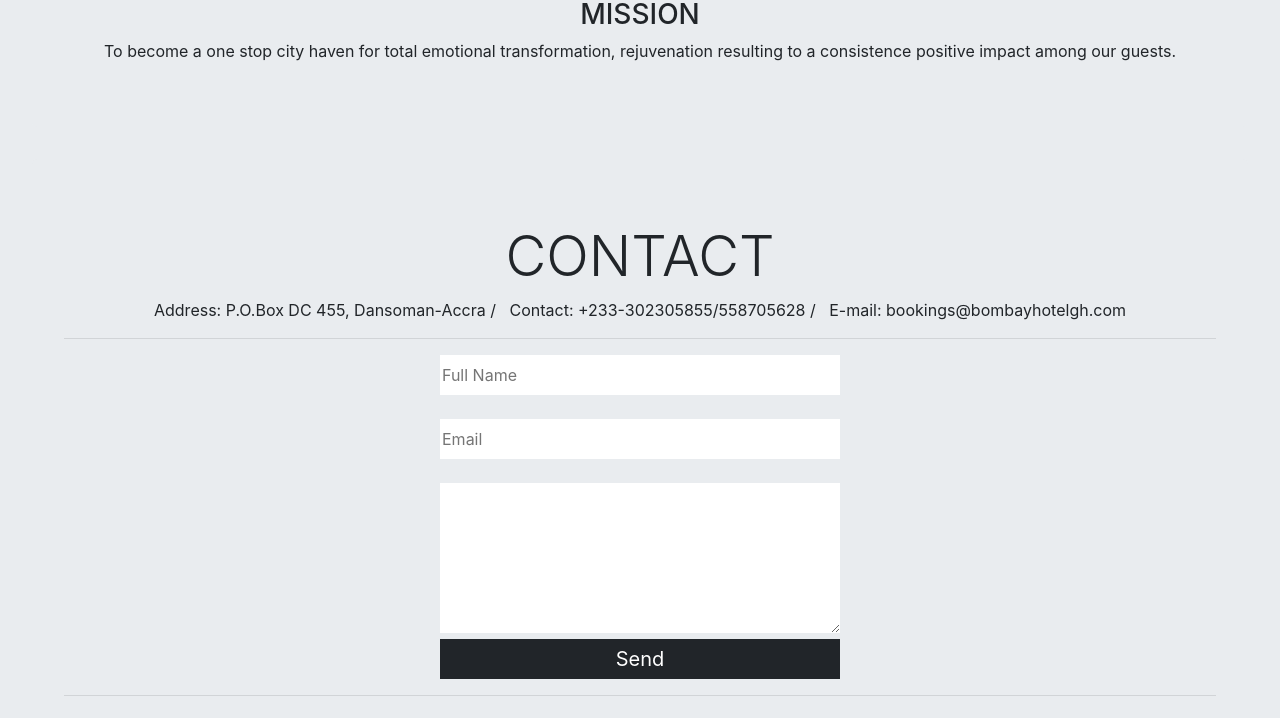
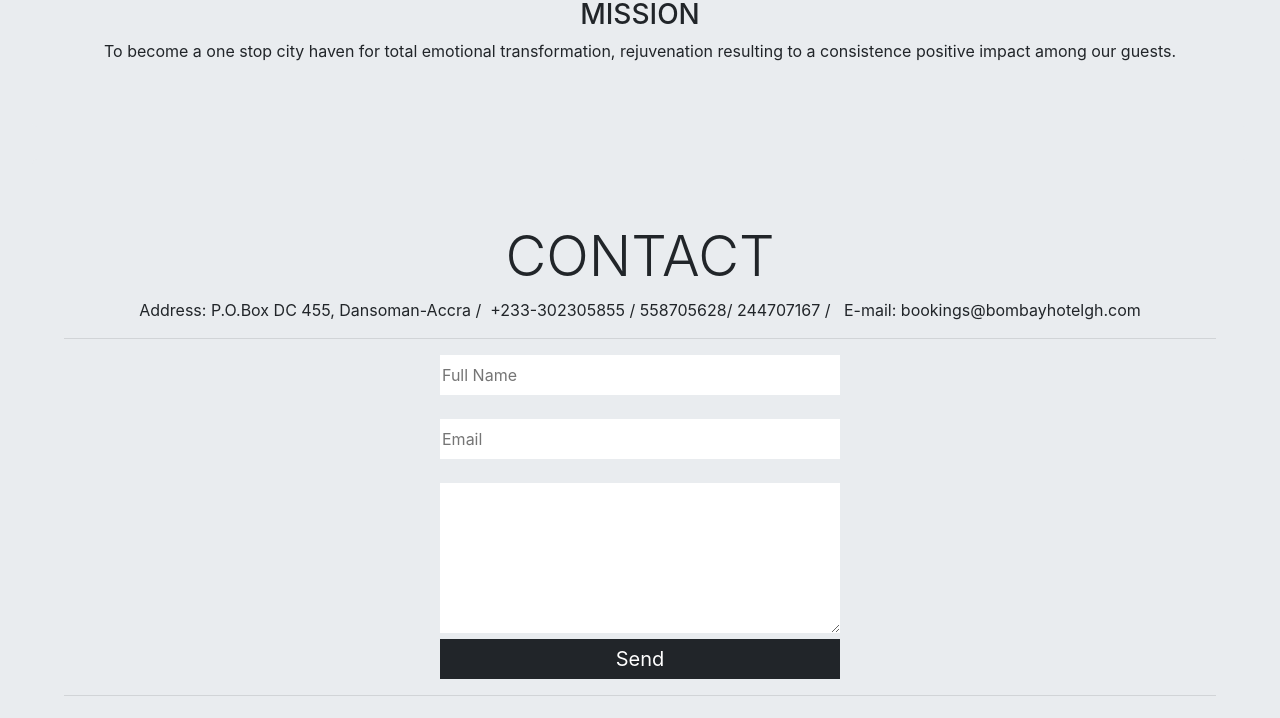
Before and after one commit to edibertk/bombay, a plain HTML site: page index.html in a window 1280 px wide. Shown: the part 2774-3492 px from the top of the page. Drawn offline with nearby package versions, Linux system fonts and the light colour scheme.

Commit message:
Update index.html

```diff
--- a/index.html
+++ b/index.html
@@ -240,7 +240,7 @@
 <!---=============CONTACT======================-->
 <div class="jumbotron" id="contact">
 	<h2 class="display-4"><center>CONTACT</center></h2>
-	<center> Address: P.O.Box DC 455, Dansoman-Accra / &nbsp; Contact: +233-302305855/558705628 / &nbsp;
+	<center> Address: P.O.Box DC 455, Dansoman-Accra / &nbsp;+233-302305855 / 558705628/ 244707167 / &nbsp;
 E-mail: bookings@bombayhotelgh.com</h4></center>
 <hr>
 <center>
```
